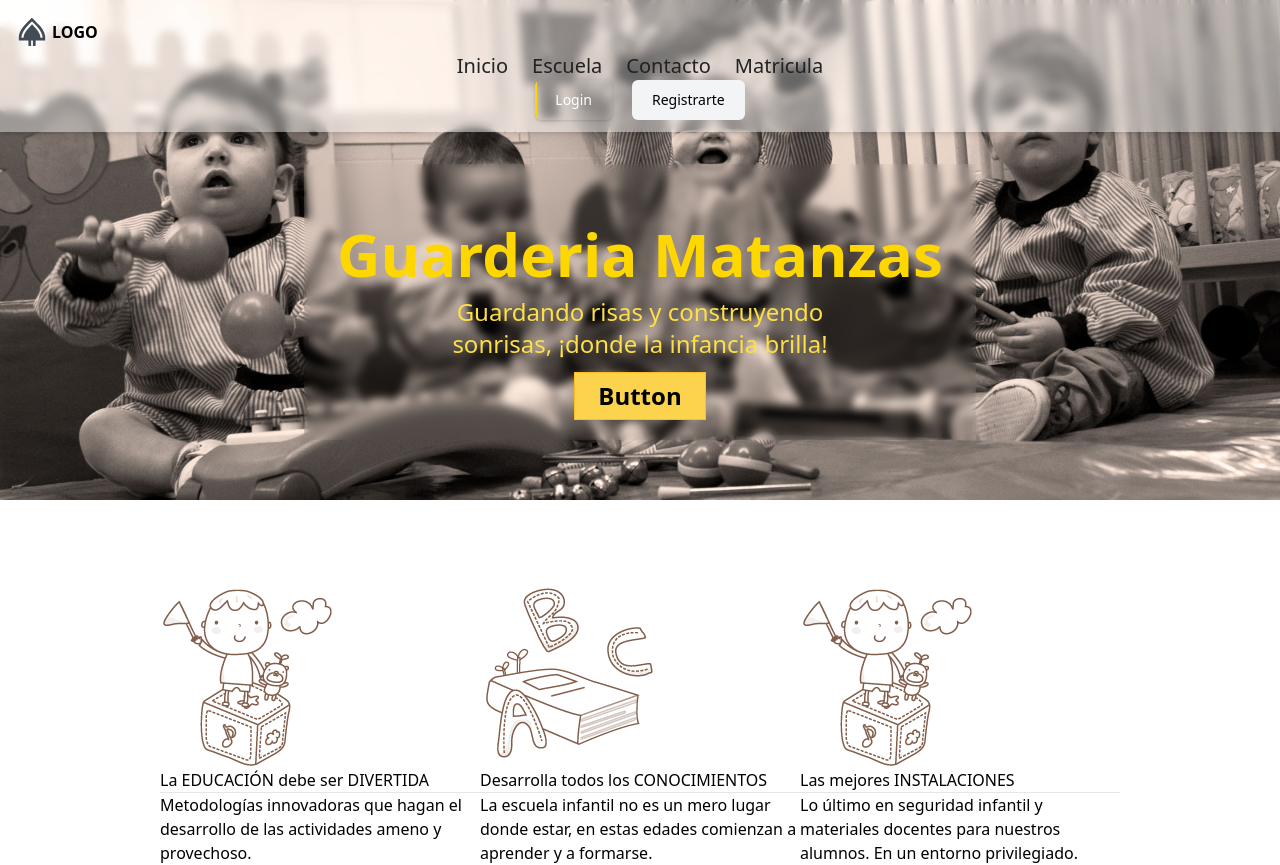
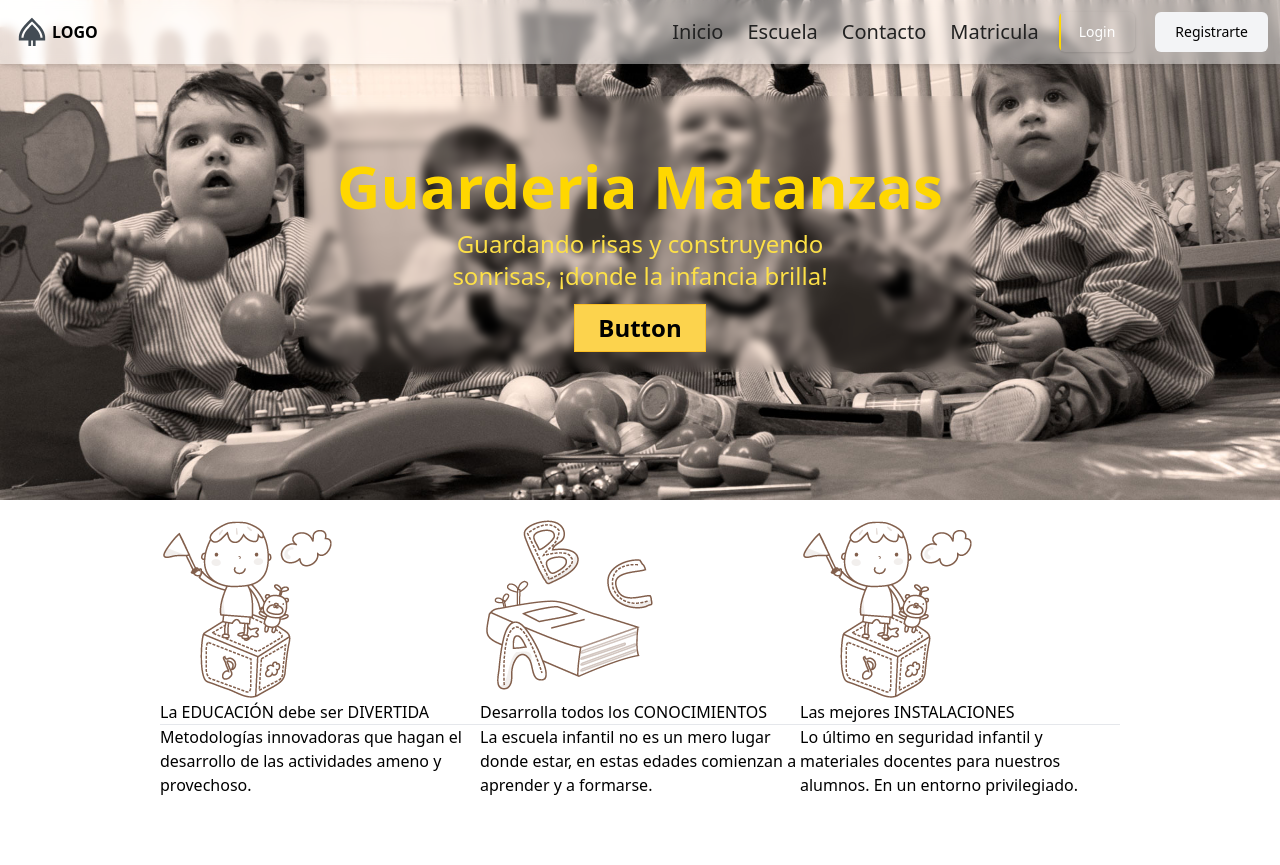
Before and after one commit to wolfsoul01/Frontend-Guarder-a-, a React (Vite) app: page / in a window 1280 px wide. After the commit the page ends 800 px from the top, so only its background shows below. Built offline with nearby package versions, Linux system fonts and the light colour scheme.

Commit message:
Sloution bug in desing responsi the navbar

```diff
--- a/src/components/Navbar.jsx
+++ b/src/components/Navbar.jsx
@@ -11,8 +11,8 @@ export function Navbar () {
   }
   return (
     <>
-    <header className='inset-x-0 px-3 py-3 flex flex-col justify-between items-center bg-white/40  backdrop-blur-sm shadow-md mb-5  '>
-      <div className='w-full flex justify-between items-center'>
+      <header className='inset-x-0 px-3 py-3 flex flex-col md:flex-row justify-between items-center bg-white/40  backdrop-blur-sm shadow-md mb-5  '>
+        <div className=' flex justify-between items-center'>
           <picture className='flex items-center font-bold  '>
             <img src={logo} alt='' width={'40px'} />
             <span>LOGO</span>
@@ -22,7 +22,8 @@ export function Navbar () {
         </div>
 
         {/* NavBar for Destokp */}
-      <nav className={` ${!isOpen?'hidden':''} md:block` }>
+        <div className='flex justify-between items-center gap-5 '>
+          <nav className={` ${!isOpen ? 'hidden' : ''} md:block`}>
             <ul className='flex flex-col md:flex-row justify-around gap-6 text-[#222]  [&>li]:cursor-pointer font-medium  flex-grow  text-xl '>
               <li className='relative group '>
                 Inicio
@@ -44,8 +45,6 @@ export function Navbar () {
           </nav>
           {/* NavBar for Destokp */}
 
-
-
           <div className=' gap-5 relative hidden md:flex '>
             <button className='rounded-md px-5 py-2.5 text-sm font-medium text-white shadow group relative overflow-hidden hover:text-black '>
               Login
@@ -58,6 +57,7 @@ export function Navbar () {
               Registrarte
             </button>
           </div>
+        </div>
       </header>
     </>
   )
```
Lines whose indentation alone changed are shown as unchanged.
